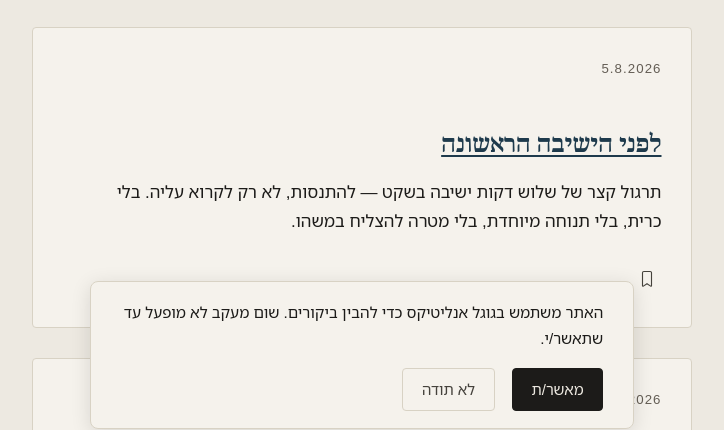
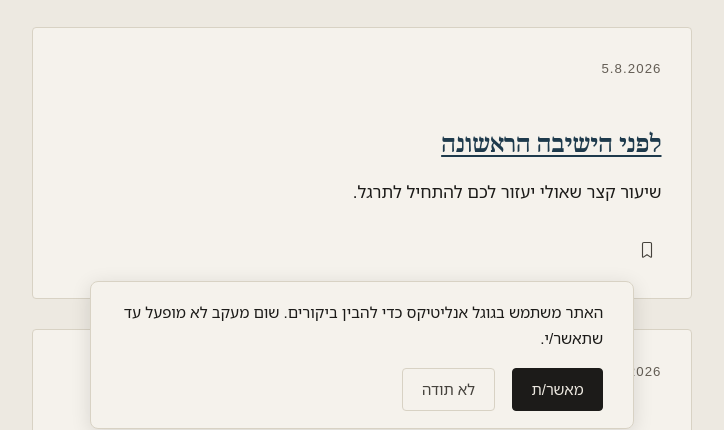
Before and after one commit to matanbrown/my-zen-webiste, an Astro site: page /lessons in a window 1280 px wide. Shown: the part 354-784 px from the top of the page, without its empty margins (278-1002 px from the left). Built offline with nearby package versions, Linux system fonts and the light colour scheme; Astro itself is replaced by a stand-in of ours.

Commit message:
Update summary for 'לפני הישיבה הראשונה' lesson

```diff
--- a/src/content/lessons/2026-08-05-before-the-first-sitting.md
+++ b/src/content/lessons/2026-08-05-before-the-first-sitting.md
@@ -1,6 +1,6 @@
 ---
 title: "לפני הישיבה הראשונה"
 date: 2026-08-05
-summary: "תרגול קצר של שלוש דקות ישיבה בשקט — להתנסות, לא רק לקרוא עליה. בלי כרית, בלי תנוחה מיוחדת, בלי מטרה להצליח במשהו."
+summary: "שיעור קצר שאולי יעזור לכם להתחיל לתרגל."
 draft: false
 ---
```
